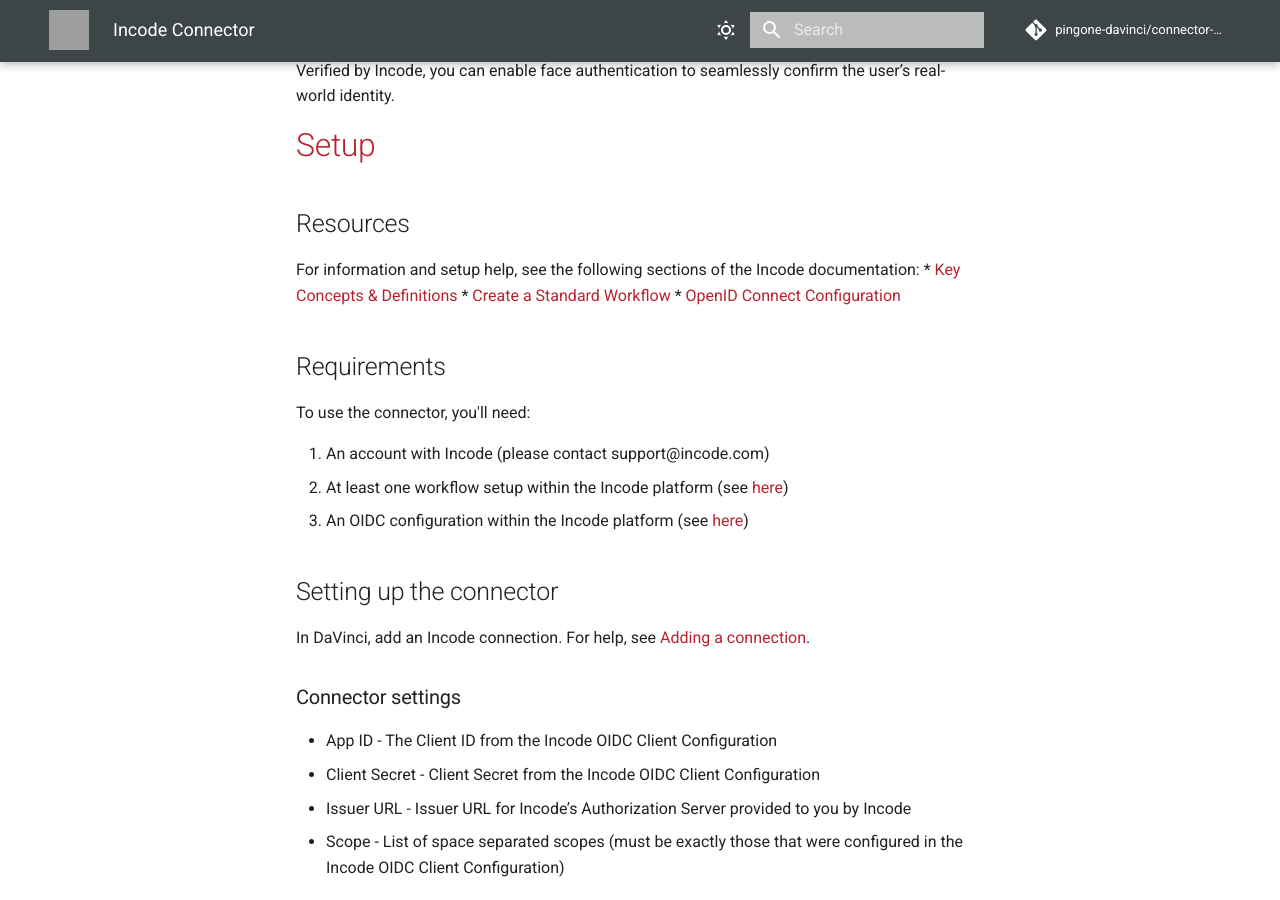
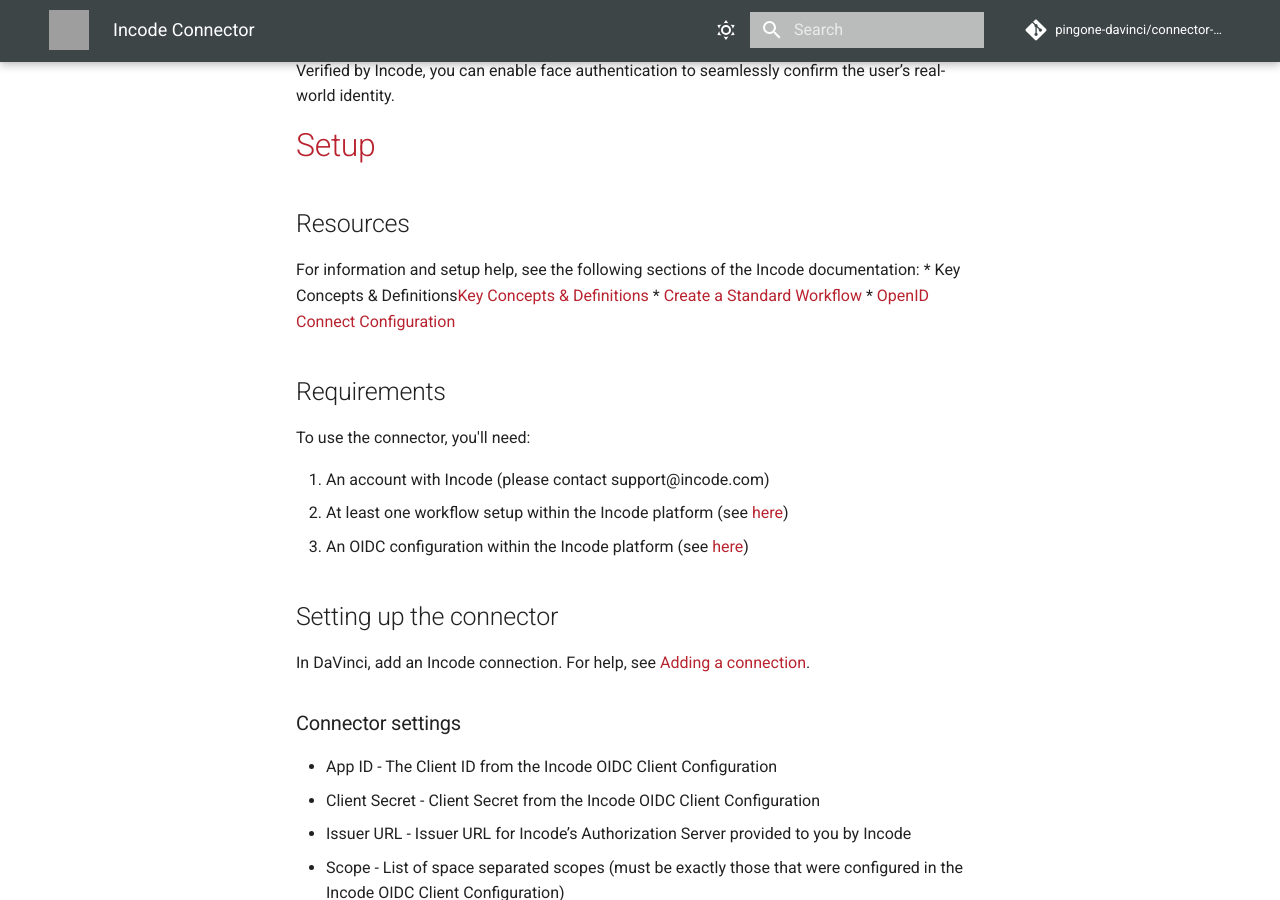
Before and after one commit to pingone-davinci/documentation, an MkDocs documentation site: the page built from docs/inocde/README.md, in a window 1280 px wide and 900 px high, scrolled down 528 px. Built offline with MkDocs 1.6.1 and Material for MkDocs 9.7.7, drawn with Linux system fonts in a browser that asks for light colours; comment, search, counter and statistics services are not loaded; grey boxes are pictures that could not be loaded.

Commit message:
Update README.md

```diff
--- a/docs/inocde/README.md
+++ b/docs/inocde/README.md
@@ -18,7 +18,7 @@
 ## Resources
 
 For information and setup help, see the following sections of the Incode documentation:
-* [Key Concepts & Definitions](https://developer.incode.com/docs/key-concepts)
+* Key Concepts & Definitions[Key Concepts & Definitions](https://developer.incode.com/docs/key-concepts)
 * [Create a Standard Workflow](https://developer.incode.com/docs/create-a-standard-workflow)
 * [OpenID Connect Configuration](https://developer.incode.com/docs/open-id-connect-oidc)
 
```
